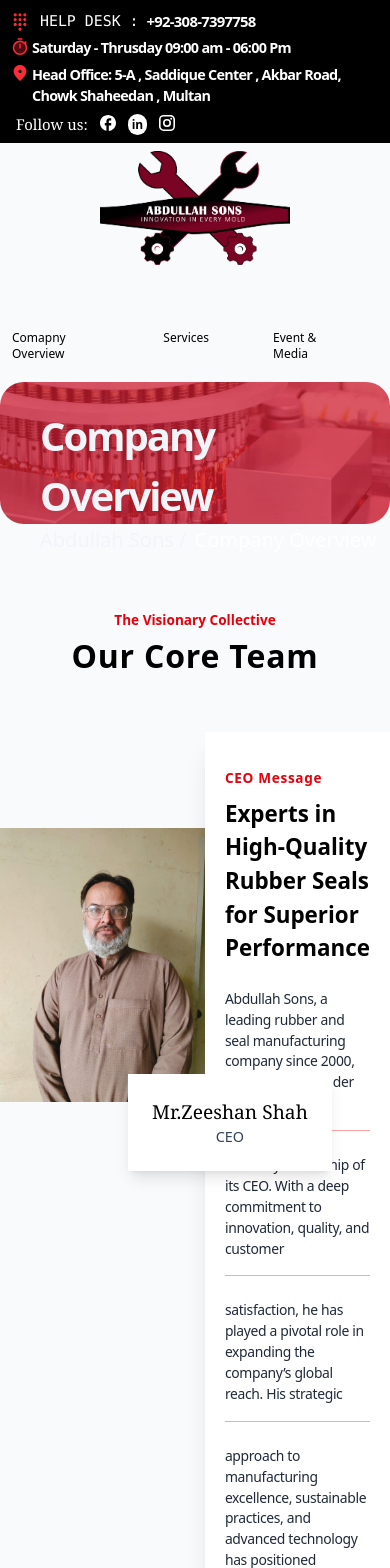
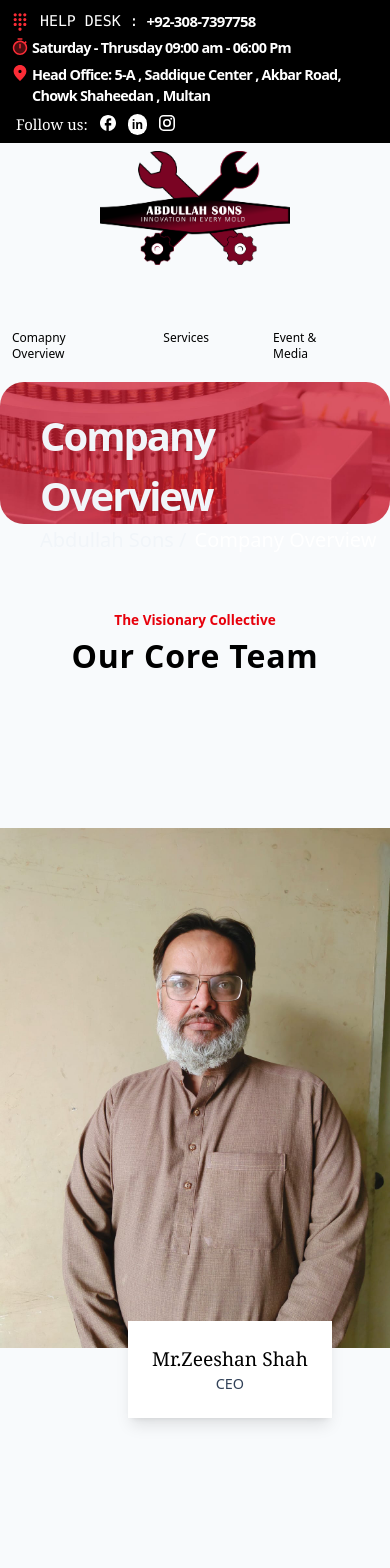
Before and after one commit to Gm-sani/AbdullahSons-Mux, a React (Vite) app: page /OverView in a window 390 px wide. Shown: the top 1568 px of the page. Built offline with nearby package versions, Linux system fonts and the light colour scheme; the HTML template or start-up script is replaced by a standard one.

Commit message:
27/feb(Animation responsive)

```diff
--- a/src/Component/Team.jsx
+++ b/src/Component/Team.jsx
@@ -20,7 +20,7 @@ export default function Team() {
           </div>
       </div>
             {/* ----------------------------------end pic ceo-------------------- */}
-            <div className='bg-white p-5 hover:border-b-4 hover:border-b-red-600 shadow-xl'>
+            <div className='bg-white p-5 hover:border-b-4 hover:border-b-red-600 shadow-xl md:block hidden'>
             <p className='text-[0.85rem] text-red-600 tracking-wider font-semibold  mt-4'>CEO Message</p>
             <p className='text-[1.4rem] font-semibold mt-2  '>Experts in High-Quality Rubber Seals for Superior Performance</p>
             {/* ----------------------------1------------------------------- */}
```
